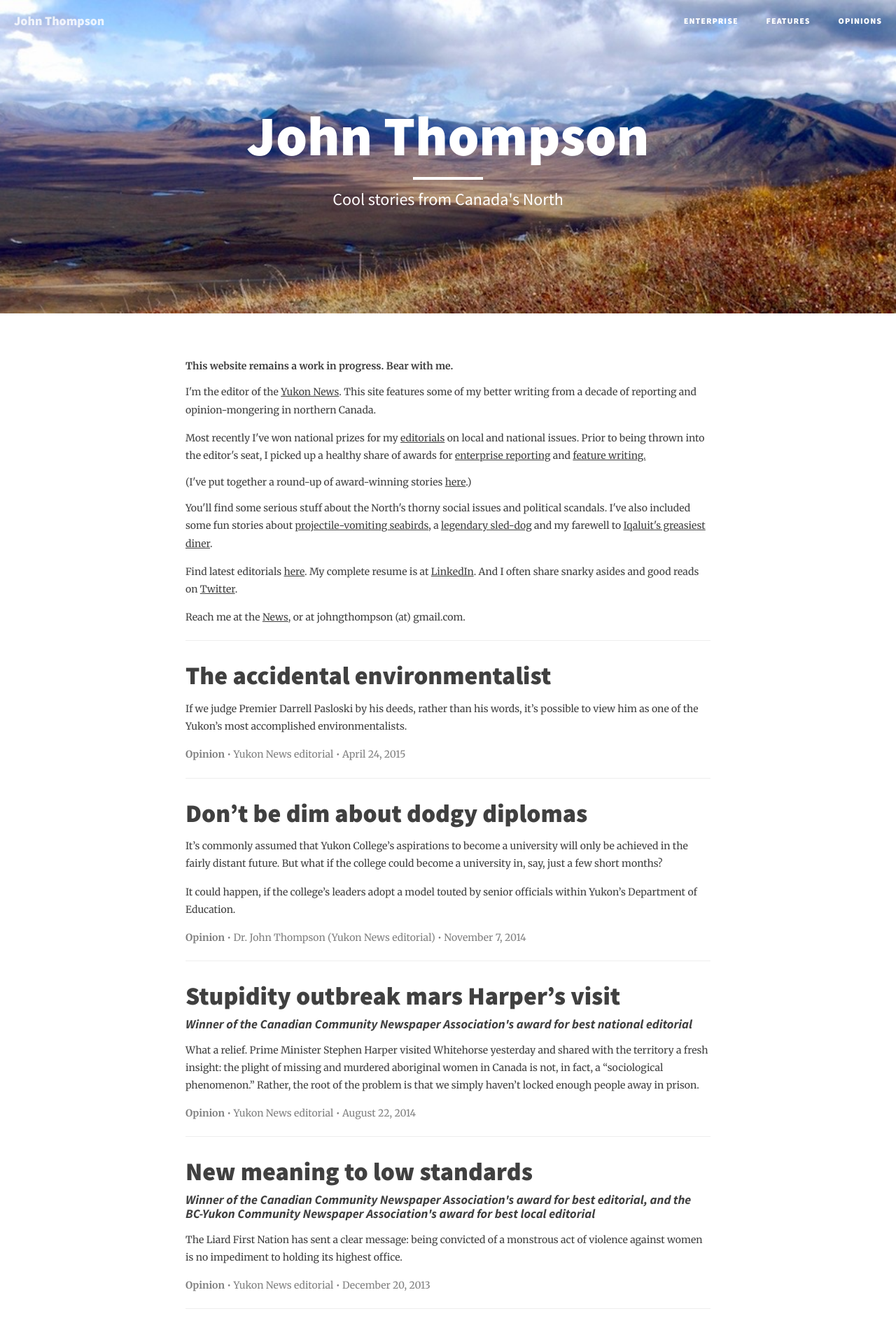
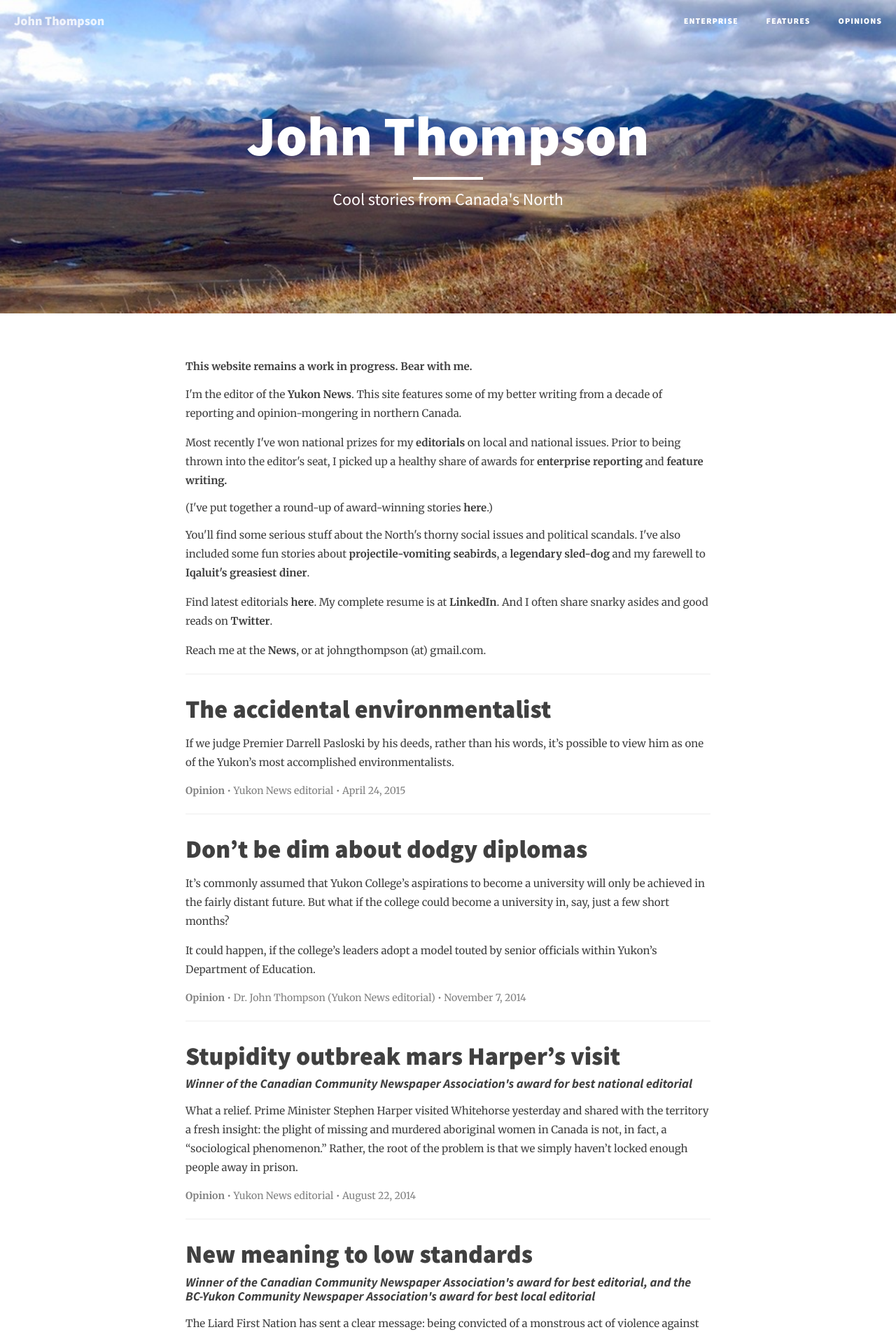
Before and after one commit to johngthompson/johngthompson.github.io, a Jekyll site: the page built from index.html, in a window 1280 px wide. Shown: the top 1904 px of the page at 70% size. Built offline with Jekyll 4.4.1, drawn with Linux system fonts in a browser that asks for light colours; the list of posts is cut into pages by our own code.

Commit message:
bumped up body font size, charged link style

```diff
--- a/_posts/2011-11-16-coles-notes-on-climate-change.markdown
+++ b/_posts/2011-11-16-coles-notes-on-climate-change.markdown
@@ -2,7 +2,7 @@
 layout:	post
 title:	Coles Notes on climate change
 author:     Yukon News
-category:	Feature
+category:	Features
 date:	2011-11-16
 tags:
   - Yukon
--- a/css/clean-blog.css
+++ b/css/clean-blog.css
@@ -1,8 +1,8 @@
 body {
   font-family: 'Merriweather', 'Times New Roman', serif;
-  font-size: 14px;
+  font-size: 15px;
   font-style: normal;
-  font-weight: 300;
+  font-weight: 400;
   color: #404040;
 }
 p {
@@ -10,7 +10,7 @@ p {
   margin: 15px 0;
 }
 p a {
-  text-decoration: underline;
+  font-weight: bold;
 }
 h1,
 h2,
--- a/index.html
+++ b/index.html
@@ -7,7 +7,7 @@ description: "Cool stories from Canada's North"
 
 <p>I'm the editor of the <a href="http://yukon-news.com">Yukon News</a>. This site features some of my better writing from a decade of reporting and opinion-mongering in northern Canada.</p>
 
-<p>Most recently I've won national prizes for my <a href="/opinion">editorials</a> on local and national issues. Prior to being thrown into the editor's seat, I picked up a healthy share of awards for <a href="/enterprise">enterprise reporting</a> and <a href="/feature">feature writing.</a></p> (I've put together a round-up of award-winning stories <a href="/awards"><u>here</u></a>.)
+<p>Most recently I've won national prizes for my <a href="/opinion">editorials</a> on local and national issues. Prior to being thrown into the editor's seat, I picked up a healthy share of awards for <a href="/enterprise">enterprise reporting</a> and <a href="/feature">feature writing.</a></p> (I've put together a round-up of award-winning stories <a href="/awards"><b>here</b></a>.)
 
 <p>You'll find some serious stuff about the North's thorny social issues and political scandals. I've also included some fun stories about <a href="/features/projectile-pukers">projectile-vomiting seabirds</a>, a <a href="/features/boss-dog">legendary sled-dog</a> and my farewell to <a href="/features/kamotiq/">Iqaluit's greasiest diner</a>.</p>
 
```
